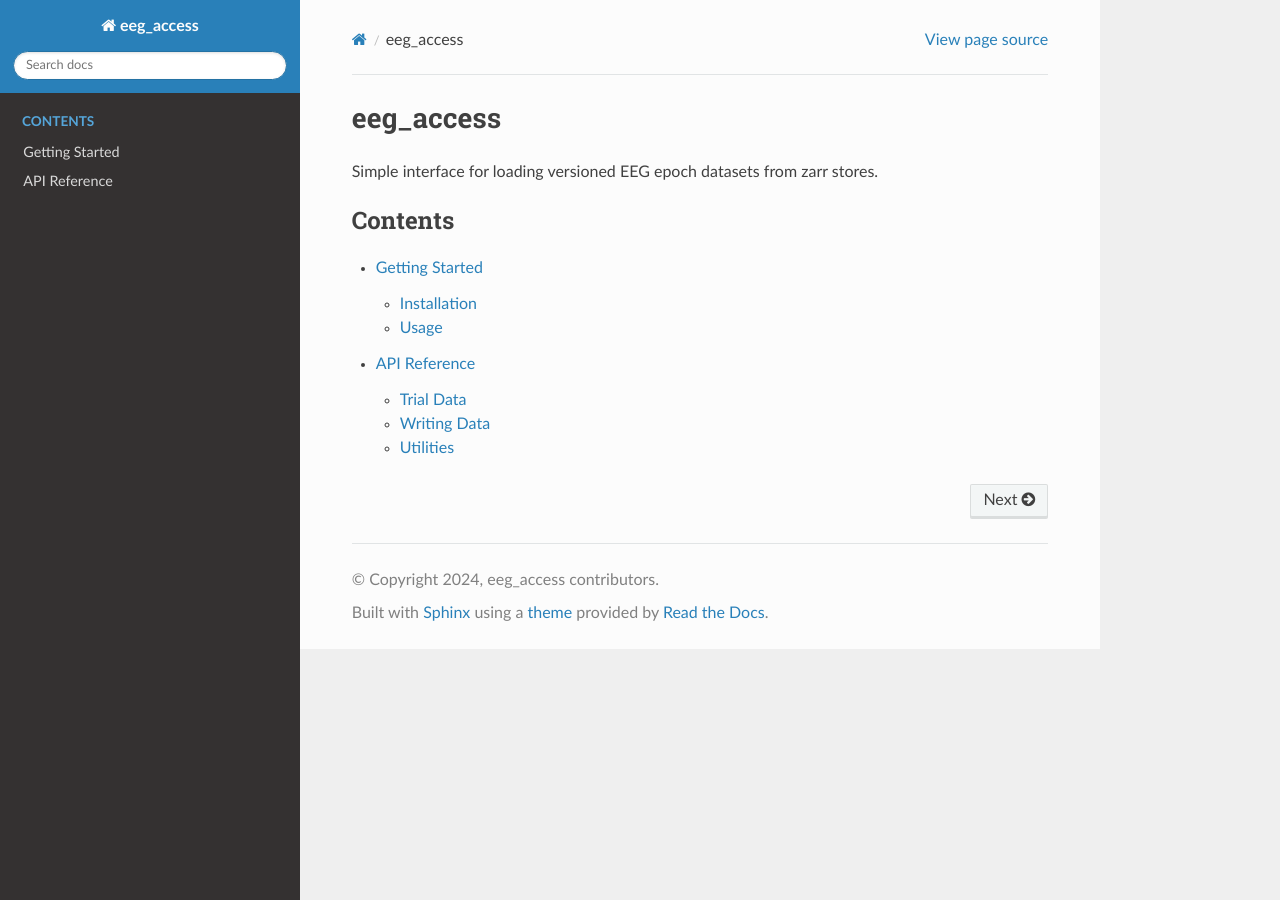
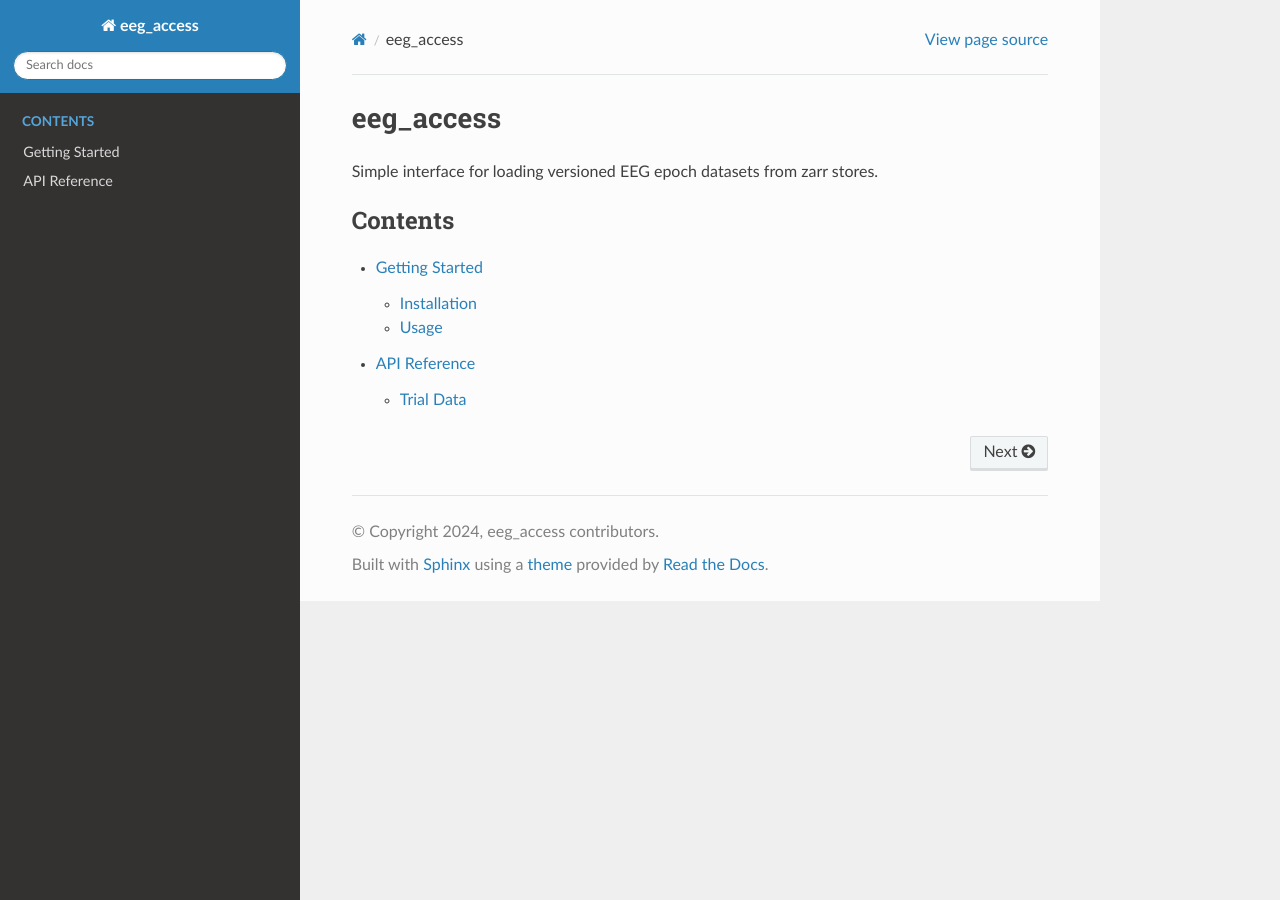
Before and after one commit to PeteBro/eeg_access, a Sphinx documentation site: the page built from docs/index.rst, in a window 1280 px wide. Built offline with Sphinx 7.4.7 and the Read the Docs theme 3.1.0, drawn with Linux system fonts in a browser that asks for light colours.

Commit message:
Fixed stale functions;

```diff
--- a/docs/api.rst
+++ b/docs/api.rst
@@ -8,14 +8,3 @@ Trial Data
 
 .. autoclass:: TrialHandler
    :members:
-
-Writing Data
-------------
-
-.. autoclass:: DatastoreWriter
-   :members:
-
-Utilities
----------
-
-.. autofunction:: build_trial_metadata
```
